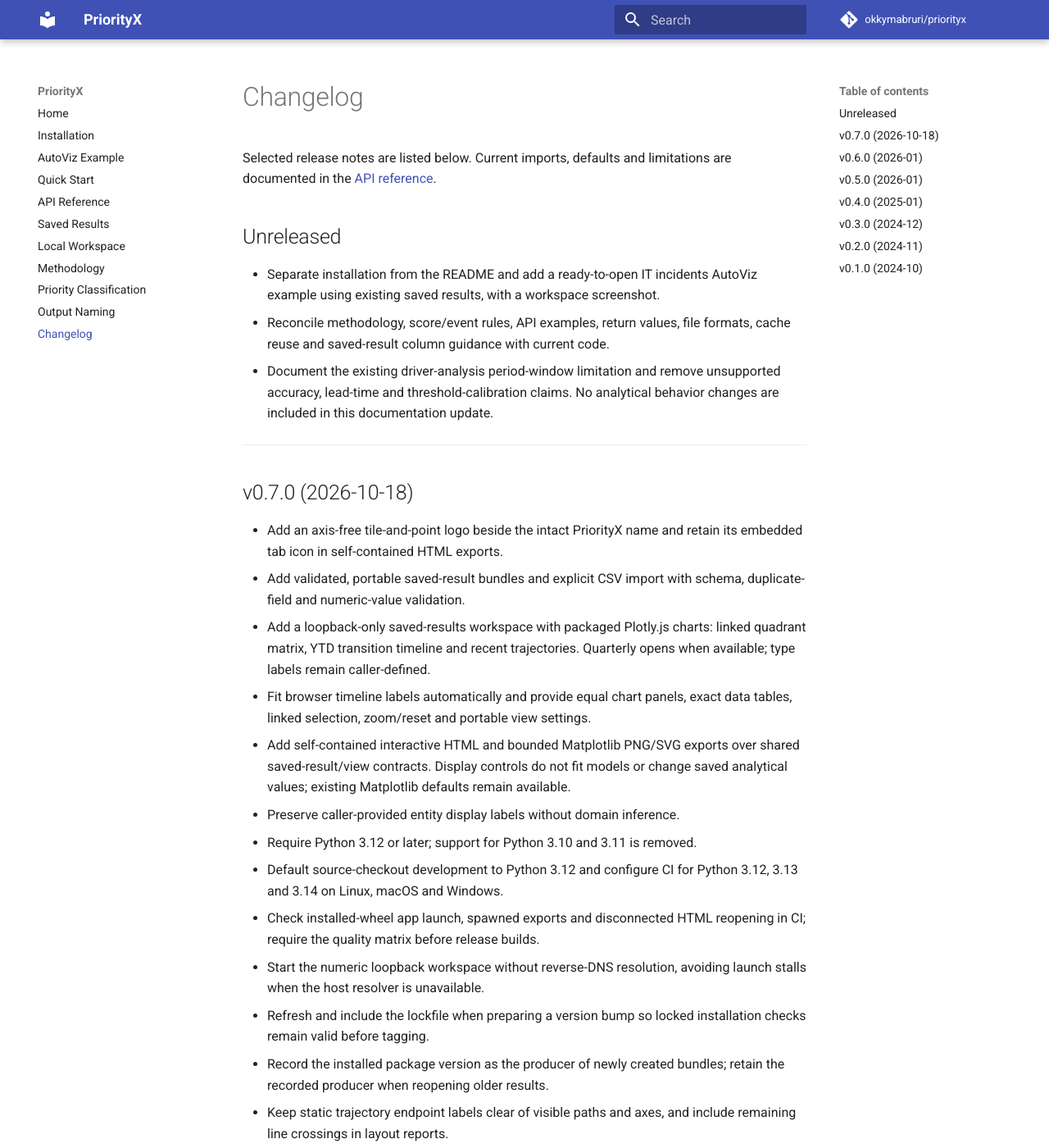
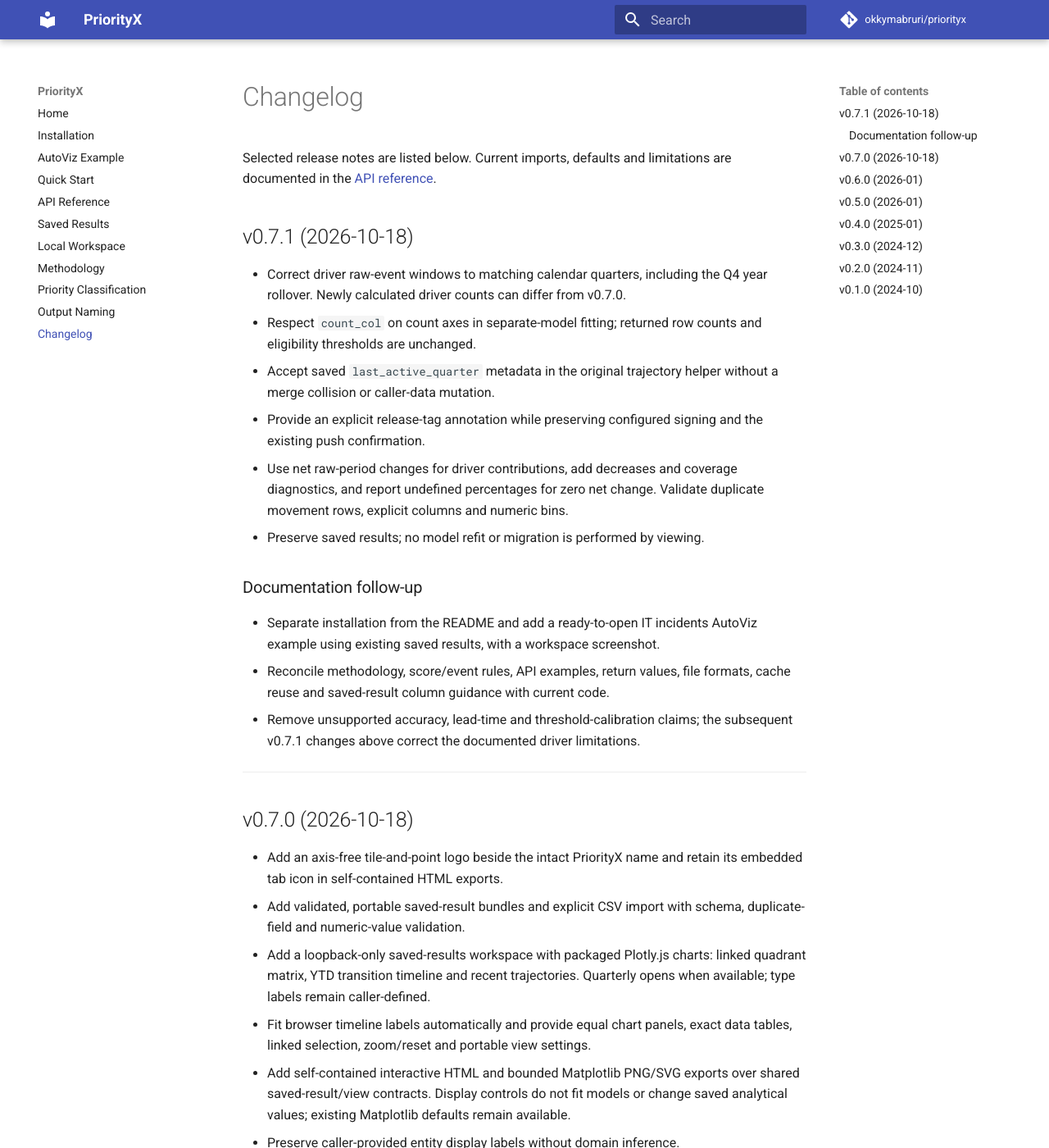
Before and after one commit to okkymabruri/priorityx, an MkDocs documentation site: the page built from docs/changelog.md, in a window 1280 px wide and 1400 px high. Shown: the whole window at 82% size. Built offline with MkDocs 1.6.1 and Material for MkDocs 9.7.7, drawn with Linux system fonts in a browser that asks for light colours; comment, search, counter and statistics services are not loaded.

Commit message:
Bump version to 0.7.1

```diff
--- a/docs/changelog.md
+++ b/docs/changelog.md
@@ -3,15 +3,29 @@
 Selected release notes are listed below. Current imports, defaults and
 limitations are documented in the [API reference](api-reference.md).
 
-## Unreleased
+## v0.7.1 (2026-10-18)
+
+- Correct driver raw-event windows to matching calendar quarters, including
+  the Q4 year rollover. Newly calculated driver counts can differ from v0.7.0.
+- Respect `count_col` on count axes in separate-model fitting; returned row
+  counts and eligibility thresholds are unchanged.
+- Accept saved `last_active_quarter` metadata in the original trajectory helper
+  without a merge collision or caller-data mutation.
+- Provide an explicit release-tag annotation while preserving configured signing
+  and the existing push confirmation.
+- Use net raw-period changes for driver contributions, add decreases and coverage
+  diagnostics, and report undefined percentages for zero net change. Validate
+  duplicate movement rows, explicit columns and numeric bins.
+- Preserve saved results; no model refit or migration is performed by viewing.
+
+### Documentation follow-up
 
 - Separate installation from the README and add a ready-to-open IT incidents
   AutoViz example using existing saved results, with a workspace screenshot.
 - Reconcile methodology, score/event rules, API examples, return values,
   file formats, cache reuse and saved-result column guidance with current code.
-- Document the existing driver-analysis period-window limitation and remove
-  unsupported accuracy, lead-time and threshold-calibration claims. No analytical
-  behavior changes are included in this documentation update.
+- Remove unsupported accuracy, lead-time and threshold-calibration claims; the
+  subsequent v0.7.1 changes above correct the documented driver limitations.
 
 ---
 
--- a/pyproject.toml
+++ b/pyproject.toml
@@ -1,6 +1,6 @@
 [project]
 name = "priorityx"
-version = "0.7.0"
+version = "0.7.1"
 description = "Entity prioritization and escalation detection using GLMM statistical models"
 authors = [
     {name = "Okky Mabruri", email = "okkymbrur@gmail.com"}
--- a/src/priorityx/__init__.py
+++ b/src/priorityx/__init__.py
@@ -53,7 +53,7 @@
     track_cumulative_movement,  # deprecated alias
 )
 
-__version__ = "0.7.0"
+__version__ = "0.7.1"
 
 __all__ = [
     "__version__",
```
Also changed, not shown: 1 other file.
